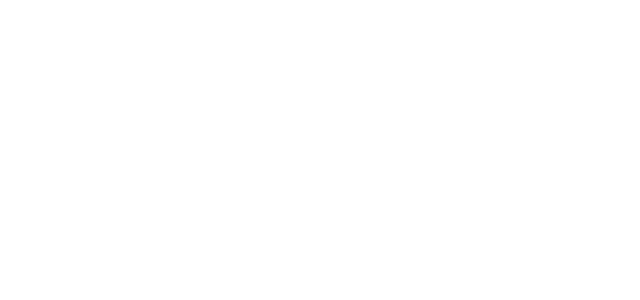
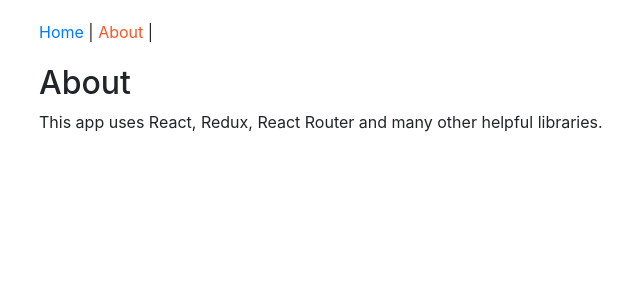
Before and after one commit to blondfro/react-redux-repeat, a React app: page /about in a window 1280 px wide. Shown: the top 300 px of the page, without its empty margins (191-831 px from the left). Built offline with nearby package versions, Linux system fonts and the light colour scheme.

Commit message:
created a nav header and a 404 component.

```diff
--- a/src/components/App.js
+++ b/src/components/App.js
@@ -1,7 +1,21 @@
 import React from "react";
+import { Route, Switch } from "react-router-dom";
+import HomePage from "./home/HomePage";
+import AboutPage from "./about/AboutPage";
+import Header from "./common/Header";
+import PageNotFound from "./PageNotFound";
 
 const App = () => {
-  return <div></div>;
+  return (
+    <div className="container-fluid">
+      <Header />
+      <Switch>
+        <Route exact path="/" component={HomePage} />
+        <Route path="/about" component={AboutPage} />
+        <Route component={PageNotFound} />
+      </Switch>
+    </div>
+  );
 };
 
 export default App;
--- /dev/null
+++ b/src/components/PageNotFound.js
@@ -0,0 +1,7 @@
+import React from "react";
+
+const PageNotFound = () => {
+  return <h1> Ooops! Page not found </h1>;
+};
+
+export default PageNotFound;
--- /dev/null
+++ b/src/components/common/Header.js
@@ -0,0 +1,20 @@
+import React from "react";
+import { NavLink } from "react-router-dom";
+
+const Header = () => {
+  const activeStyle = { color: "#F1582A" };
+  return (
+    <nav>
+      <NavLink to="/" activeStyle={activeStyle} exact>
+        Home
+      </NavLink>{" "}
+      {" | "}
+      <NavLink to="/about" activeStyle={activeStyle} exact>
+        About
+      </NavLink>{" "}
+      {" | "}
+    </nav>
+  );
+};
+
+export default Header;
```
